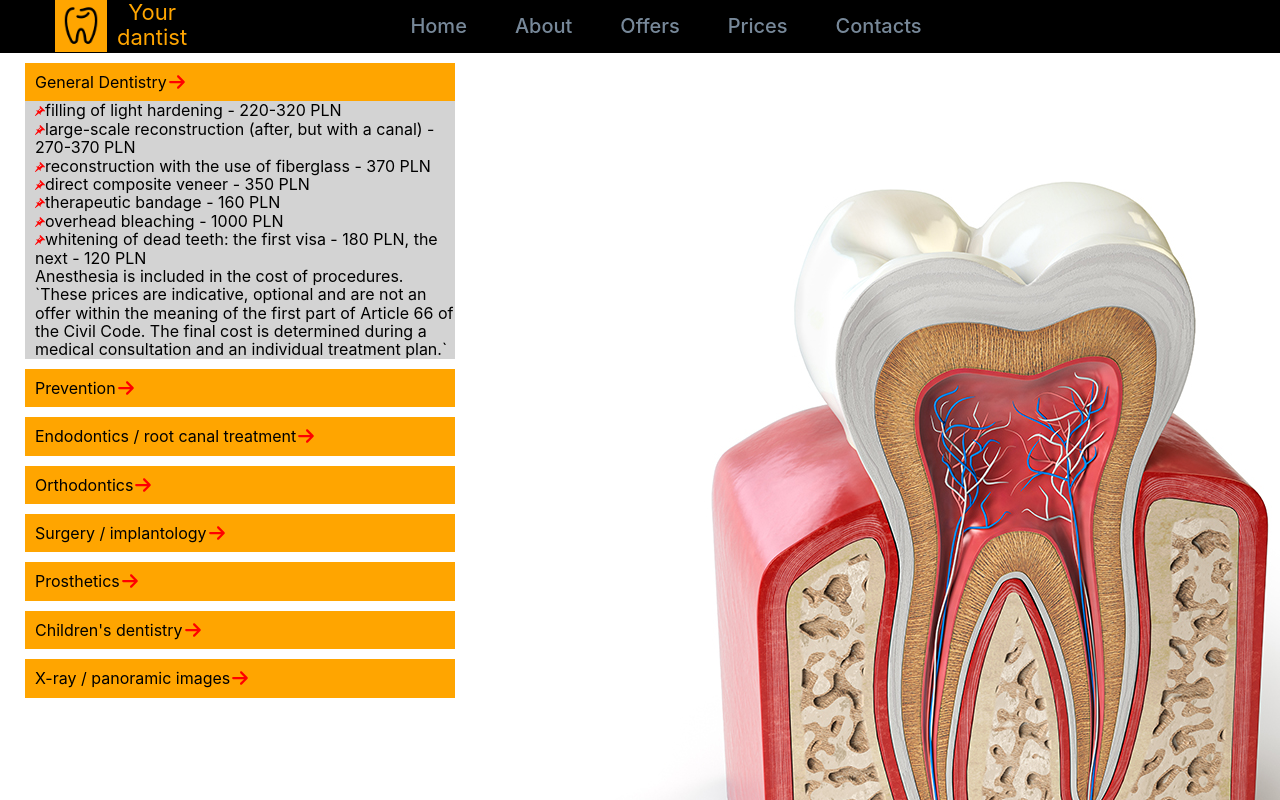
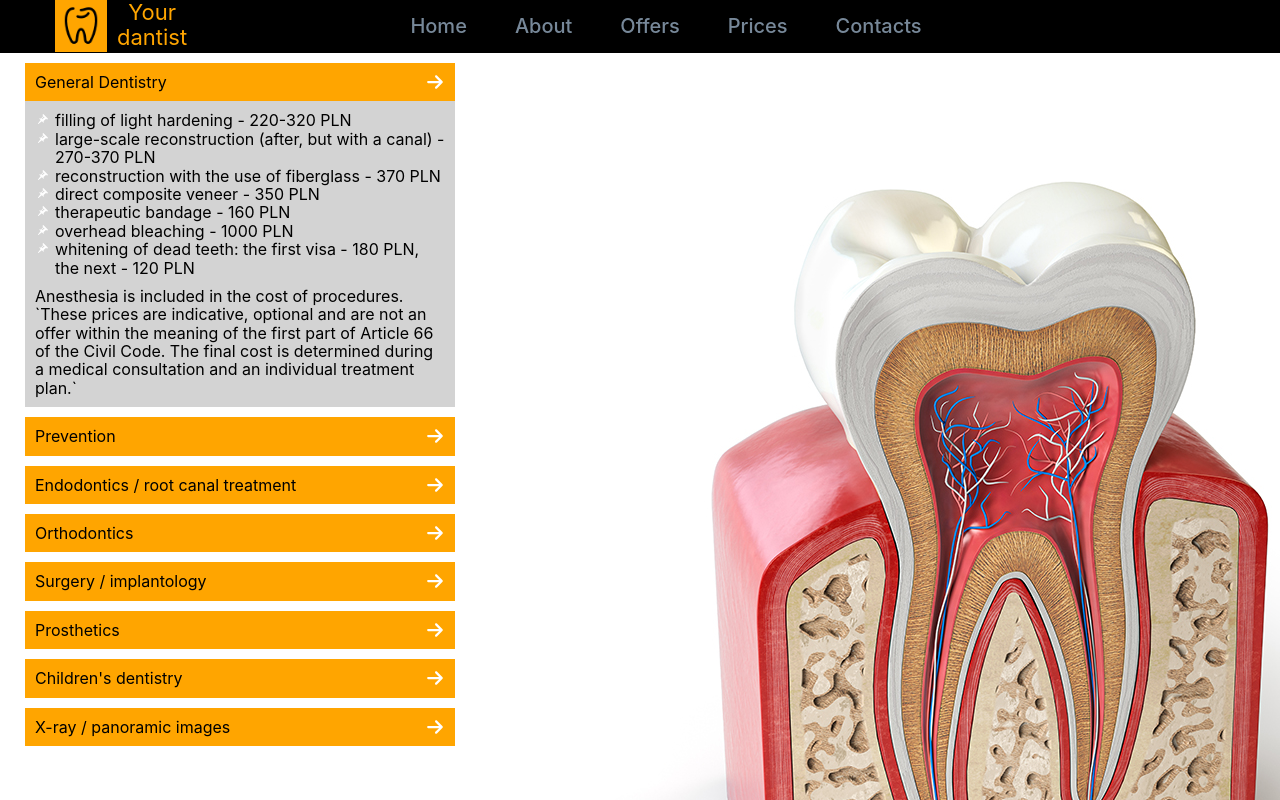
Before and after one commit to Yana-Yeg/Stomatology, a React (Create React App) app: page /prices in a window 1280 px wide. Both pictures are taken after a click on the element "General Dentistry". Shown: the top 800 px of the page. Built offline with nearby package versions, Linux system fonts and the light colour scheme.

Commit message:
offer's style

```diff
--- a/src/components/--prices/Prices/ListItem.jsx
+++ b/src/components/--prices/Prices/ListItem.jsx
@@ -20,9 +20,9 @@ const ListItem = (props) => {
         </span>
       </p>
       <div className={`${style.innerList} ${isOpen ? style.open : ""}`}>
-        <ul>
+        <ul className={style.itemList}>
           {props.list.map((item) => (
-            <li key={item.length} style={{ display: "block" }}>
+            <li key={item.length} className={style.itemListItem}>
               <span>
                 <svg className={style.icon}>
                   <use xlinkHref={`${Icons}#icon-pushpin`} />
--- a/src/components/--prices/Prices/Prices.module.scss
+++ b/src/components/--prices/Prices/Prices.module.scss
@@ -7,15 +7,12 @@
 }
 .iconClose {
     position: absolute;
+    right: 10px;
     width: 20px;
     height: 18px;
-    fill: red;
+    fill: white;
 }
-.icon {
-    width: 10px;
-    height: 10px;
-    fill: red;
-}
+
 
 .parentListItem{
     margin: 10px;
@@ -24,6 +21,7 @@
 .title{
     padding: 10px;
     text-align: left;
+    position: relative;
 }
 
 .innerList {
@@ -32,7 +30,21 @@
     background-color: lightgrey;
     display: none;
     text-align: left;
-    padding-left: 10px;
+    padding: 10px;
+}
+.itemList{
+    padding: 0 0 10px 20px;
+}
+.itemListItem{
+    position: relative;
+}
+.icon {
+    position: absolute;
+    left: -17px;
+    top: 3px;
+    width: 10px;
+    height: 10px;
+    fill: white;
 }
 .open{
     display: block;
```
